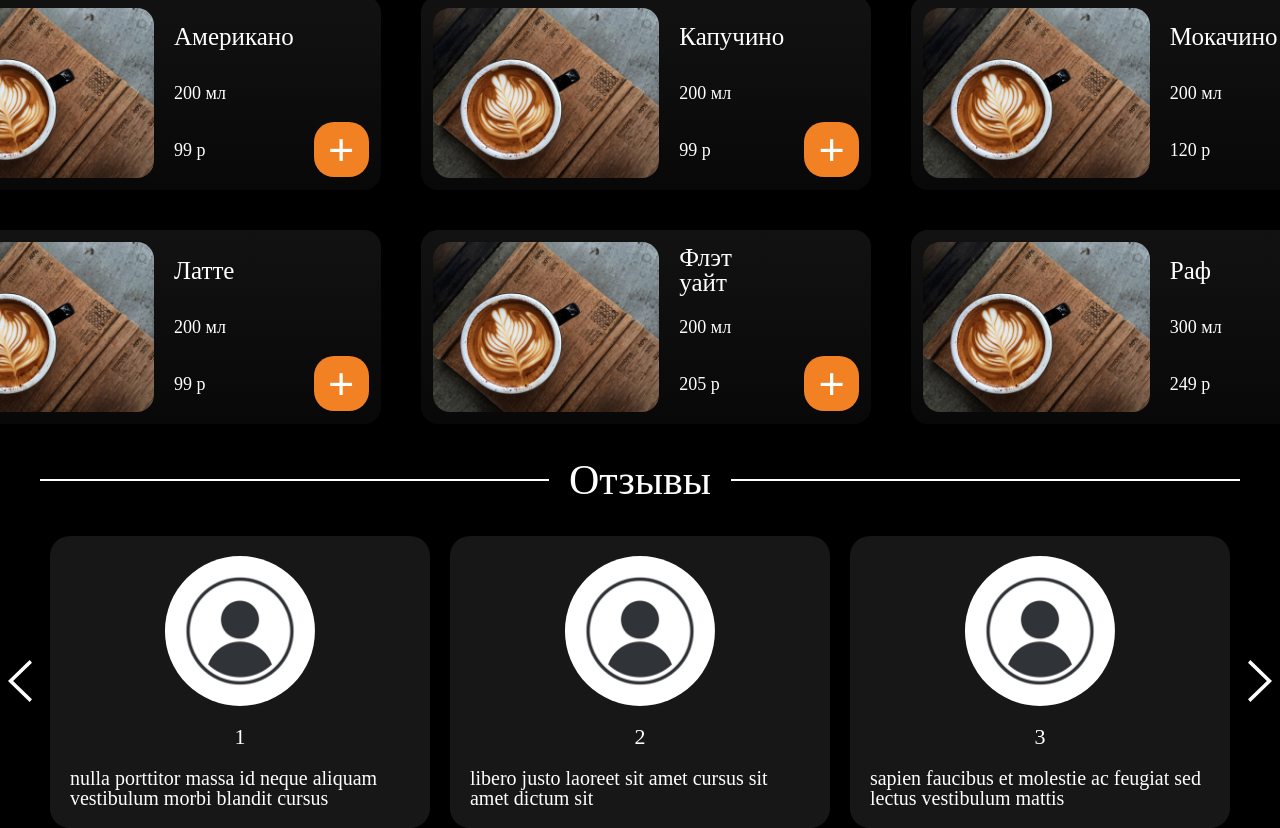
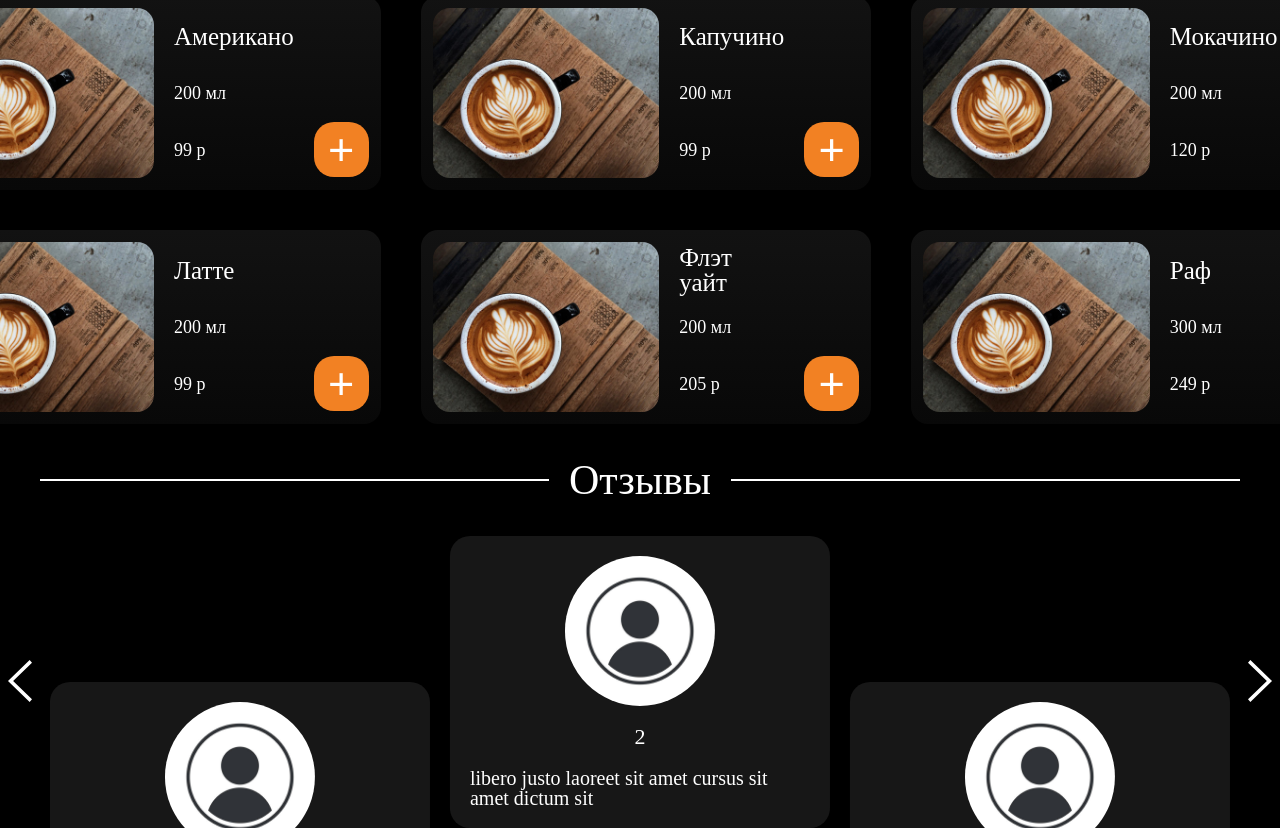
Before and after one commit to Avatarius/coffee-shop, a React app: page / in a window 1280 px wide. Shown: the part 1222-2050 px from the top of the page. Built offline with nearby package versions, Linux system fonts and the light colour scheme.

Commit message:
слайдер отзывов с вертикальным движением

```diff
--- a/src/components/carousel/carousel.module.scss
+++ b/src/components/carousel/carousel.module.scss
@@ -18,7 +18,12 @@
 }
 
 .item {
-  // transition: translate 0.2s linear;
+  translate: 0 50%;
+  transition: translate 0.35s ease-in-out;
+}
+
+.item_active {
+  translate: 0;
 }
 
 .button {
--- a/src/components/carousel/carousel.tsx
+++ b/src/components/carousel/carousel.tsx
@@ -10,8 +10,24 @@ function Carousel({ cards }: ICarouselProps) {
   const [currentIndex, setCurrentIndex] = useState(2);
   const [transition, setTransition] = useState(true);
 
-  const listItems = cards.map((card) => (
-    <li className={styles.item}>{card}</li>
+  const listItems = [
+    cards.at(-2),
+    cards.at(-1),
+    ...cards,
+    cards.at(0),
+    cards.at(1),
+  ].map((card, index) => (
+    <li
+      className={clsx({
+        [styles.item]: true,
+        [styles.item_active]:
+          index === currentIndex + 1 ||
+          index === currentIndex - (cards.length - 1) ||
+          index === currentIndex + (cards.length + 1),
+      })}
+    >
+      {card}
+    </li>
   ));
 
   function slideWithoutTransition(index: number) {
@@ -71,17 +87,11 @@ function Carousel({ cards }: ICarouselProps) {
         <ul
           className={styles.list}
           style={{
-            translate: `calc(-33.9% * ${currentIndex})`,
+            translate: `calc(-33.9% * ${currentIndex}) 0`,
             transition: transition ? "translate 0.2s linear" : "none",
           }}
         >
-          {[
-            listItems.at(-2),
-            listItems.at(-1),
-            ...listItems,
-            listItems.at(0),
-            listItems.at(1),
-          ]}
+          {listItems}
         </ul>
       </div>
     </section>
```
